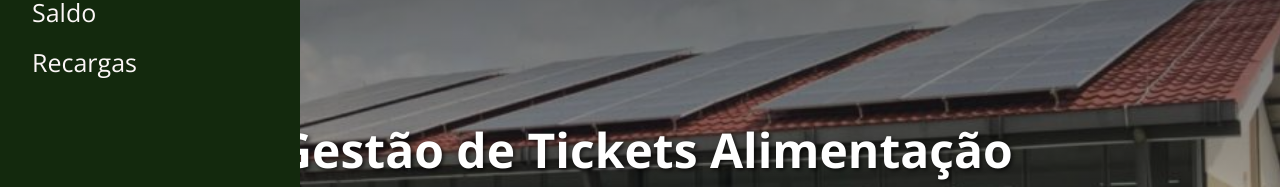
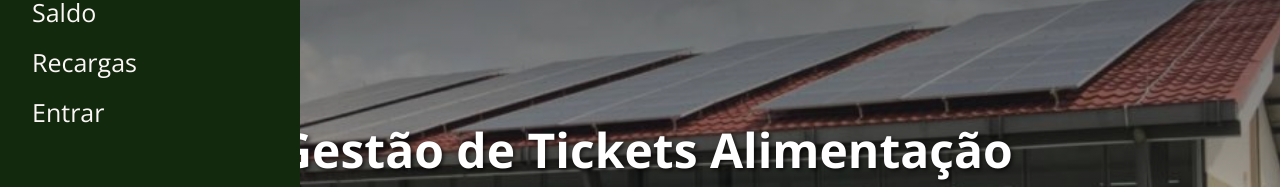
Before and after one commit to ALEXSANDER2002/restaurante-universitario, a plain HTML site: page index.html in a window 1280 px wide. Shown: the part 193-380 px from the top of the page. Drawn offline with nearby package versions, Linux system fonts and the light colour scheme.

Commit message:
Update index.html

```diff
--- a/index.html
+++ b/index.html
@@ -37,6 +37,7 @@
               <a href="#">ingresso</a>
               <a href="#">Saldo</a>
               <a href="#">Recargas</a>
+              <a href="#" onclick="window.location.href='index2.html';" class="cta-button3">Entrar</a> <!--BUTAO-->
               </div>
 
               <div id="main">
```
